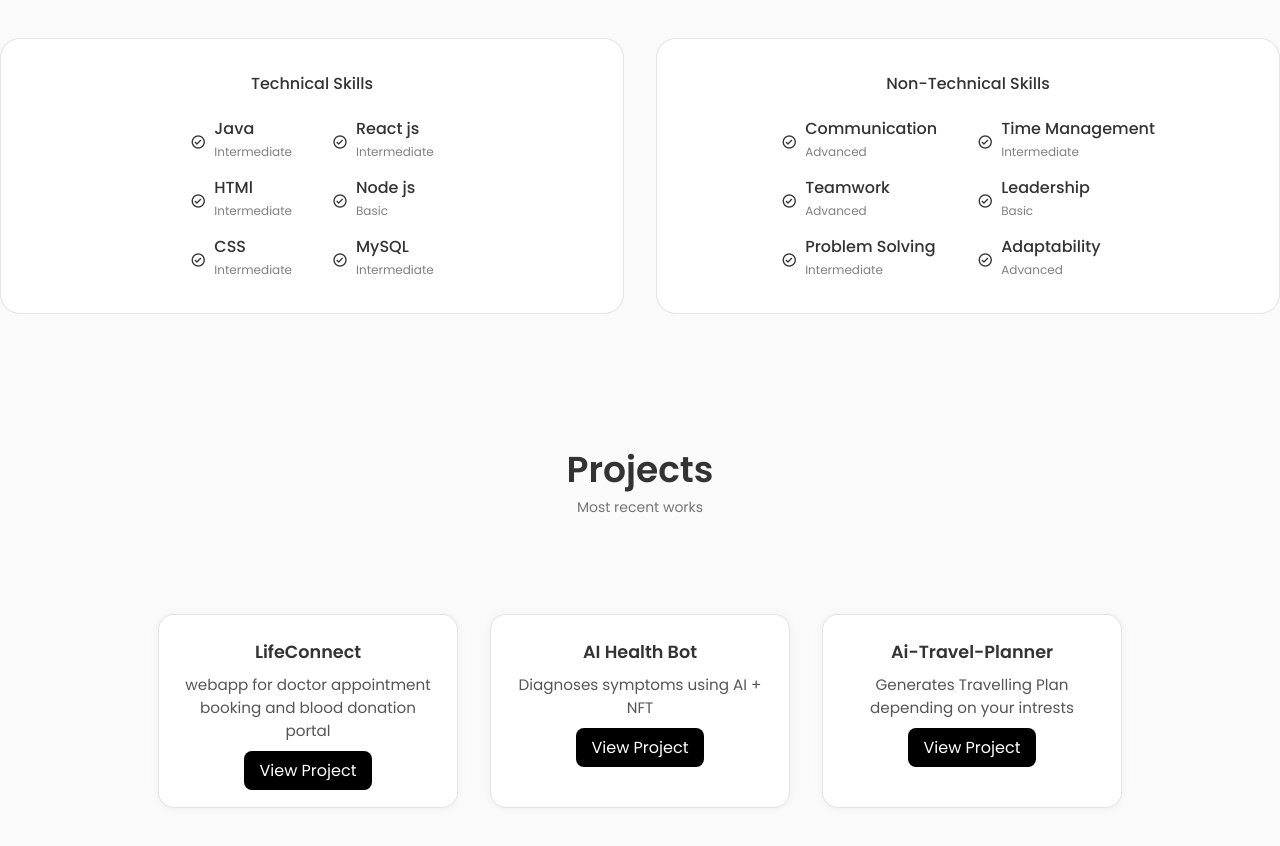
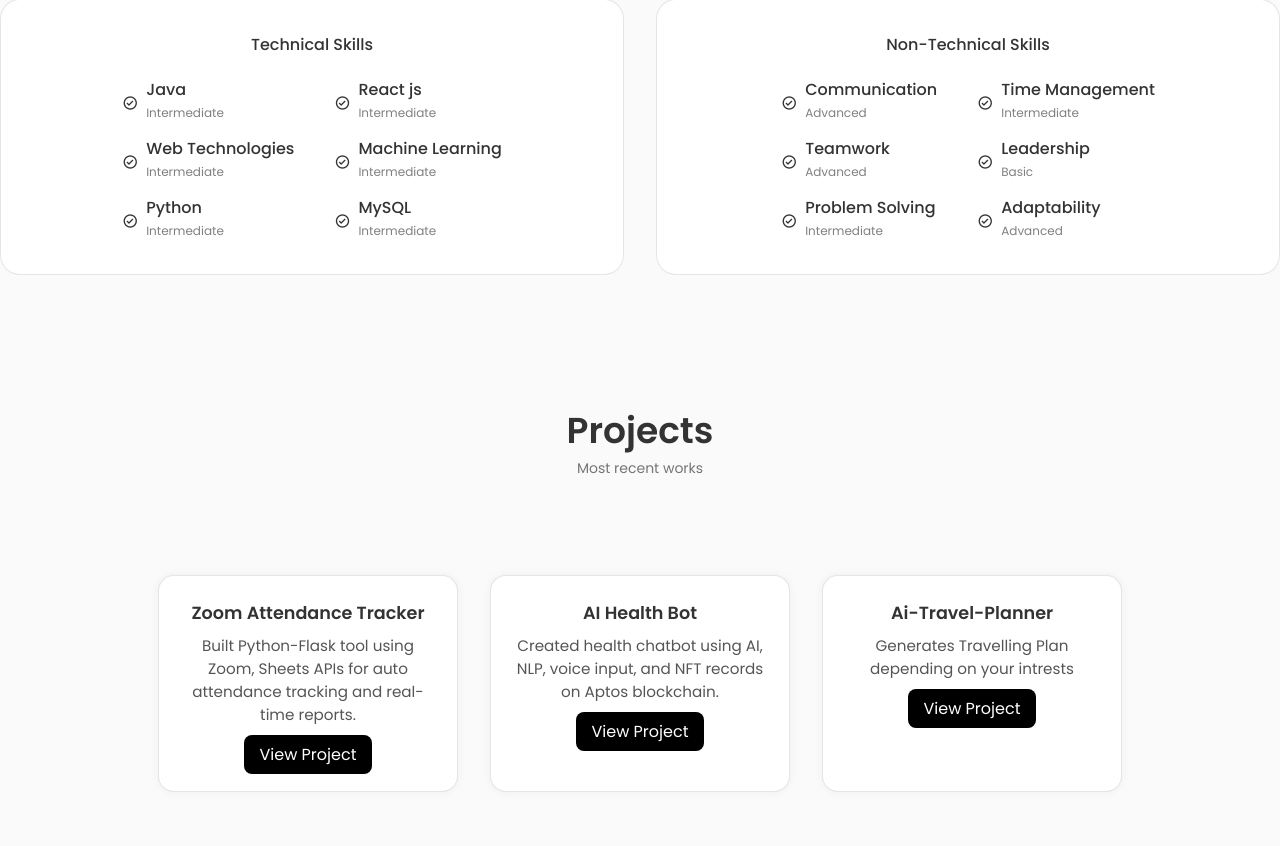
Before and after one commit to Venu-16/portfolio, a React (Create React App) app: page / in a window 1280 px wide. Shown: the part 1550-2396 px from the top of the page. Built offline with nearby package versions, Linux system fonts and the light colour scheme.

Commit message:
deatails updated

```diff
--- a/src/components/Home/Home.jsx
+++ b/src/components/Home/Home.jsx
@@ -2,7 +2,7 @@ import React from 'react';
 import "./home.css";
 import Social from './Social';
 import Data from './Data';
-import ScrollDown from './ScrollDown';
+// import ScrollDown from './ScrollDown';
 
 
 const Home = () => {
@@ -19,7 +19,7 @@ const Home = () => {
 
             </div>
             <div>
-              <ScrollDown />
+              {/* <ScrollDown /> */}
             </div>
         </div>
     </section>
--- a/src/components/Skills/TechnicalSkills.jsx
+++ b/src/components/Skills/TechnicalSkills.jsx
@@ -3,10 +3,10 @@ import React from 'react';
 const TechnicalSkills = () => {
   const skills = [
     ['Java', 'Intermediate'],
-    ['HTMl','Intermediate'],
-    ['CSS','Intermediate'],
+    ['Web Technologies','Intermediate'],
+    ['Python','Intermediate'],
     ['React js', 'Intermediate'],
-    ['Node js', 'Basic'],
+    ['Machine Learning', 'Intermediate'],
     ['MySQL', 'Intermediate'],
   ];
 
--- a/src/components/about/About.jsx
+++ b/src/components/about/About.jsx
@@ -1,8 +1,9 @@
 import React from 'react';
 import "./about.css";
 import AboutImg from "../../Assets/venu .jpg";
-import CV from "../../Assets/Maile_Venu_Madhav_SDE.pdf";
+import CV from "../../Assets/Maile Venu Madhav (2).pdf";
 import Info from './info';
+// import ScrollDown from '..//about/ScrollDown';
 
 const About = () => {
   return (
@@ -47,7 +48,9 @@ const About = () => {
                 ></path>
               </svg>
         </a>
+
     </div>
+    {/* <ScrollDown /> */}
     </div>
     </section>
   )
--- /dev/null
+++ b/src/components/about/ScrollDown.jsx
@@ -0,0 +1,49 @@
+import React from 'react'
+
+const ScrollDown = () => {
+  return (
+    <div className="home__scroll">
+        <a href="#Skills" className="home__scroll-button button--flex">
+        <svg
+                width="32px"
+                height="32px"
+                class="home__scroll-mouse"
+                viewBox="0 0 247 390"
+                version="1.1"
+                xmlns="http://www.w3.org/2000/svg"
+                xmlnsXlink="http://www.w3.org/1999/xlink"
+                style={{
+                  fillRule: "evenodd",
+                  clipRule: "evenodd",
+                  strokeLinecap: "round",
+                  strokeLinejoin: "round",
+                  strokeMiterlimit: "1.5",
+                }}
+              >
+                <path
+                  class="wheel"
+                  d="M123.359,79.775l0,72.843"
+                  style={{
+                    fill: "none",
+                    stroke: "var(--title-color)",
+                    strokeWidth: "20px",
+                  }}
+                ></path>
+                <path
+                  id="mouse"
+                  d="M236.717,123.359c0,-62.565 -50.794,-113.359 -113.358,-113.359c-62.565,0 -113.359,50.794 -113.359,113.359l0,143.237c0,62.565 50.794,113.359 113.359,113.359c62.564,0 113.358,-50.794 113.358,-113.359l0,-143.237Z"
+                  style={{
+                    fill: "none",
+                    stroke: "var(--title-color)",
+                    strokeWidth: "20px",
+                  }}
+                ></path>
+              </svg>
+        <span className="home__scroll-name">Scrool Down</span>
+        <i class="uil uil-arrow-down home__scroll-arrow"></i>
+        </a>
+    </div>
+  )
+}
+
+export default ScrollDown
--- a/src/components/projects/Portfolio.jsx
+++ b/src/components/projects/Portfolio.jsx
@@ -4,13 +4,13 @@ import './portfolio.css';
 const Portfolio = () => {
   const projects = [
     {
-      title: "LifeConnect",
-      description: "webapp for doctor appointment booking and blood donation portal",
-      link: ""
+      title: "Zoom Attendance Tracker",
+      description: "Built Python-Flask tool using Zoom, Sheets APIs for auto attendance tracking and real-time reports.",
+      link: "https://github.com/Venu-16/Zoom-Attendance-tracker"
     },
     {
       title: "AI Health Bot",
-      description: "Diagnoses symptoms using AI + NFT",
+      description: "Created health chatbot using AI, NLP, voice input, and NFT records on Aptos blockchain.",
       link: "https://github.com/Venu-16/AI-Health-Bot-Medical-NFTs-on-Aptos-"
     },
     {
```
Also changed, not shown: 1 other file (tests, documents, lock files or other folders).
